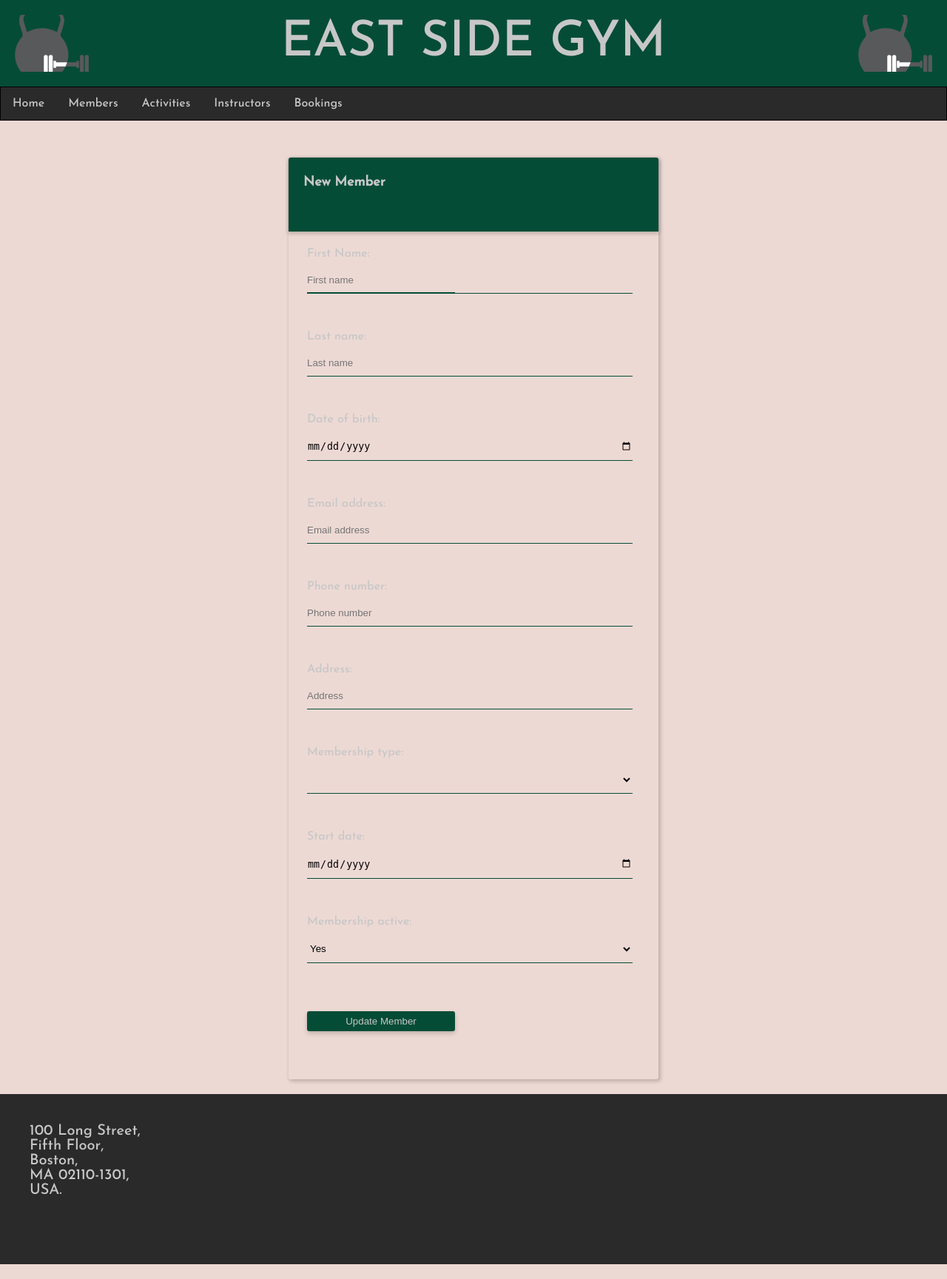
After one commit to nealeb4zod/python-solo-project-gym, a Flask app: template templates/members/edit.html in a window 1280 px wide. The commit adds this page. Shown: the whole page at 74% size. Run offline with Flask 2, Linux system fonts and the light colour scheme; the template is opened without the code that fills it, so the values that code supplies are empty.

Commit message:
edit form all done

```diff
--- a/app/models/member.py
+++ b/app/models/member.py
@@ -10,7 +10,7 @@ class Member:
         membership_type,
         start_date,
         active_membership,
-        activities_booked,
+        activities_booked = None,
         id=None,
     ):
         self.first_name = first_name
--- a/app/repositories/activity_repository.py
+++ b/app/repositories/activity_repository.py
@@ -9,11 +9,11 @@ def new(activity):
     sql = "INSERT INTO activities( name, instructor, date_time, duration, capacity, membership_type ) VALUES ( %s, %s, %s, %s, %s, %s) RETURNING *;"
     values = [
         activity.name,
-        activity.instructor,
+        activity.instructor.id,
         activity.date_time,
         activity.duration,
         activity.capacity,
-        activity.membership_type,
+        activity.membership_type.id,
     ]
     results = run_sql(sql, values)
     activity.id = results[0]["id"]
--- a/app/repositories/booking_repository.py
+++ b/app/repositories/booking_repository.py
@@ -7,7 +7,7 @@ from app.models.booking import Booking
 
 def new(booking):
     sql = "INSERT INTO bookings ( activity, member ) VALUES ( %s, %s) RETURNING *;"
-    values = [ booking.activity, booking.member ]
+    values = [ booking.activity.id, booking.member.id ]
     results = run_sql(sql, values)
     booking.id = results[0]["id"]
     return booking
--- /dev/null
+++ b/static/cards.css
@@ -0,0 +1,66 @@
+.flexcards {
+    display: flex;
+    flex-flow: row wrap;
+    padding: 40px;
+    color: #58595b;
+    font-family: "Josefin Sans", sans-serif;
+}
+.card {
+    box-shadow: 0 4px 8px 0 rgba(0, 0, 0, 0.2);
+    transition: 0.3s;
+    border-radius: 5px; /* 5px rounded corners */
+    margin: 10px;
+    width: 200px;
+    height: auto;
+    padding: 2px 16px;
+    color: #58595b;
+}
+
+/* On mouse-over, add a deeper shadow */
+.card:hover {
+    box-shadow: 0 8px 16px 0 rgba(0, 0, 0, 0.2);
+}
+
+/* Add some padding inside the card container */
+
+#logo {
+    width: 100px;
+    height: auto;
+    padding: 20px;
+}
+#name {
+}
+#mem-no {
+}
+.card-btn {
+    color: #58595b;
+    border: 1px solid #58595b;
+    border-radius: 5px;
+    padding: 8px;
+}
+#edit-btn {
+    color: #58595b;
+    border: 1px solid #58595b;
+    border-radius: 5px;
+    padding: 8px;
+}
+a {
+    color: #58595b;
+    text-decoration: none;
+}
+.add-card {
+    align-items: center;
+    box-shadow: 0 4px 8px 0 rgba(0, 0, 0, 0.2);
+    transition: 0.3s;
+    border-radius: 5px; /* 5px rounded corners */
+    margin: auto;
+    width: 200px;
+    height: auto;
+    padding: auto;
+}
+.add a:link,
+a:visited,
+a:hover,
+a:active {
+    color: #58595b;
+}
--- a/static/style.css
+++ b/static/style.css
@@ -1,6 +1,7 @@
 body {
     margin: 0;
     background-color: #edd9d4;
+    color: #c7c7c7;
 }
 #header > img {
     width: 100px;
@@ -38,6 +39,9 @@ body {
     padding: 14px 16px;
     text-decoration: none;
 }
+#home {
+    color: #c7c7c7;
+}
 
 .dropdown {
     float: left;
@@ -58,6 +62,13 @@ body {
 .navbar a:hover,
 .dropdown:hover .dropbtn {
     background-color: #054c36;
+}
+
+.navbar a:link,
+a:visited,
+a:hover,
+a:active {
+    color: #58595b;
 }
 
 .dropdown-content {
@@ -86,36 +97,6 @@ body {
     display: block;
 }
 
-.card {
-    /* Add shadows to create the "card" effect */
-    box-shadow: 0 4px 8px 0 rgba(0, 0, 0, 0.2);
-    transition: 0.3s;
-    border-radius: 5px; /* 5px rounded corners */
-    margin: 10px;
-    width: 200px;
-}
-
-/* On mouse-over, add a deeper shadow */
-.card:hover {
-    box-shadow: 0 8px 16px 0 rgba(0, 0, 0, 0.2);
-}
-
-/* Add some padding inside the card container */
-.container {
-    padding: 2px 16px;
-}
-#logo {
-    width: 100px;
-    height: auto;
-    padding: 20px;
-}
-
-.flexcards {
-    display: flex;
-    flex-flow: row wrap;
-    padding: 40px;
-}
-
 footer > p {
     padding: 40px;
     font-family: "Josefin Sans", sans-serif;
--- a/templates/base.html
+++ b/templates/base.html
@@ -3,7 +3,8 @@
 <head>
     <link rel="stylesheet" href="{{ url_for('static', filename='style.css') }}">
     <link rel="stylesheet" href="{{ url_for('static', filename='form.css') }}">
-    <script src="https://kit.fontawesome.com/3b9a04f840.js" crossorigin="anonymous"></script>
+    <link rel="stylesheet" href="{{ url_for('static', filename='cards.css') }}">
+    <!-- <script src="https://kit.fontawesome.com/3b9a04f840.js" crossorigin="anonymous"></script> -->
     <link href="https://fonts.googleapis.com/css2?family=Josefin+Sans:wght@500&display=swap" rel="stylesheet">
     <title>{{ title }} || East Side Gym</title>
 </head>
@@ -14,15 +15,14 @@
         <img id="logo" src="{{url_for('static', filename='images/logo.png')}}" alt="Kettlebell, barbell logo">
     </hgroup>
     <nav class="navbar">
-        <a href="/">Home</a>
+        <a id="home" href="/">Home</a>
         <div class="dropdown">
             <button class="dropbtn">Members
                 <i class="fa fa-caret-down"></i>
             </button>
             <div class="dropdown-content">
                 <a href="/members">View all Members</a>
-                <a href="/members/add">Add A Member</a>
-                <a href="/members/edit">Edit A Member</a>
+                <a href="/members/new">Add A Member</a>
             </div>
         </div>
         <div class="dropdown">
@@ -31,8 +31,7 @@
             </button>
             <div class="dropdown-content">
                 <a href="/activities">View all Activities</a>
-                <a href="/activities/add">Add an Activity</a>
-                <a href="/activities/edit">Edit and Activity</a>
+                <a href="/activities/new">Add an Activity</a>
             </div>
         </div>
         <div class="dropdown">
@@ -41,8 +40,7 @@
             </button>
             <div class="dropdown-content">
                 <a href="/instructors">View all Instructors</a>
-                <a href="/instructors/add">Add an Instructor</a>
-                <a href="/instructors/edit">Edit an Instructor</a>
+                <a href="/instructors/new">Add an Instructor</a>
             </div>
         </div>
         <div class="dropdown">
@@ -51,8 +49,7 @@
             </button>
             <div class="dropdown-content">
                 <a href="/bookings">View all Bookings</a>
-                <a href="/bookings/add">Add an Booking</a>
-                <a href="/bookings/edit">Edit an Booking</a>
+                <a href="/bookings/new">Add an Booking</a>
             </div>
         </div>
 
--- /dev/null
+++ b/templates/members/edit.html
@@ -0,0 +1,36 @@
+{% extends 'base.html' %}
+
+{% block content %}
+<form class="form" action="/members/{{member.id}}" method="POST">
+    <h1>New Member</h1>
+    <label for="first_name" >First Name:</label>
+    <input name="first_name" id="first_name" placeholder="First name" type="text" value="{{member.first_name}}" required autofocus>
+    <label for="last_name" >Last name:</label>
+    <input name="last_name" id="last_name" placeholder="Last name" type="text" value="{{member.last_name}}" required>
+    <label for="date_of_birth" >Date of birth:</label>
+    <input name="date_of_birth" id="date_of_birth" placeholder="Date of birth:" type="date" value="{{member.date_of_birth}}" required>
+    <label for="email_address" >Email address:</label>
+    <input name="email_address" id="email_address" placeholder="Email address" type="text" value="{{member.email_address}}" required>
+    <label for="phone_number" >Phone number:</label>
+    <input name="phone_number" id="phone_number" placeholder="Phone number" type="text" value="{{member.phone_number}}" required>
+    <label for="address" >Address:</label>
+    <input name="address" id="address" placeholder="Address" type="textarea" value="{{member.address}}" required>
+    <label for="membership_type" >Membership type:</label>
+    <select name="membership_type" id="membership_type">
+        {% for type in membership_types %}
+            <option value="{{type.id}}" {% if member.membership_type == type.id %} selected="selected" {% endif %} >{{type.type}}</option>
+        {% endfor %}
+    </select>
+    <label for="start_date" >Start date:</label>
+    <input name="start_date" id="start_date" type="date" value="{{member.start_date}}" required>
+    <label for="active_membership">Membership active:</label>
+    <select name="active_membership" id="active_membership">
+        <option value="True" {% if member.active_membership == True %} selected="selected" {% endif %} >Yes</option>
+        <option value="False"{% if member.active_membership == False %} selected="selected" {% endif %}>No</option>
+    </select>
+    <button type="submit">Update Member</button>
+</form>
+
+
+
+{% endblock content %}
--- a/templates/members/new.html
+++ b/templates/members/new.html
@@ -1,7 +1,7 @@
 {% extends 'base.html' %}
 
 {% block content %}
-<form class="form">
+<form class="form" action="/members" method="POST">
     <h1>New Member</h1>
     <label for="first_name" >First Name:</label>
     <input name="first_name" id="first_name" placeholder="First name" type="text" required autofocus>
@@ -28,7 +28,7 @@
         <option value="True">Yes</option>
         <option value="False">No</option>
     </select>
-    <button>Submit</button>
+    <button type="submit">Add Member</button>
 </form>
 
 
```
Also changed, not shown: app/controllers/member_controller.py (+40 -1 lines), app/repositories/member_repository.py (+4 -24 lines), console.py (+7 -7 lines), docker-compose.yml (added, +12 -0 lines), templates/members/index.html (+18 -4 lines), static/images/icons8-add-new-48.png (added), static/images/icons8-add-new-96.png (added), 1 other file.
